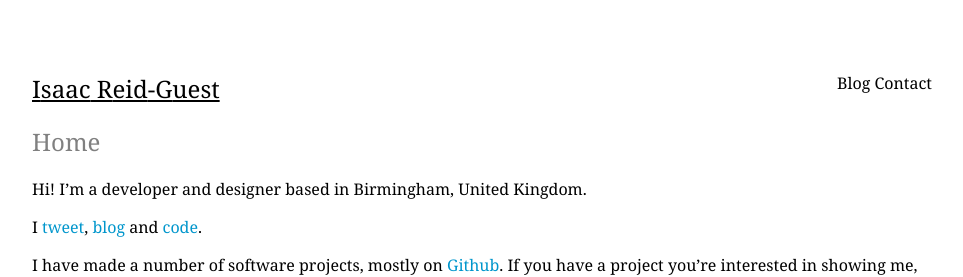
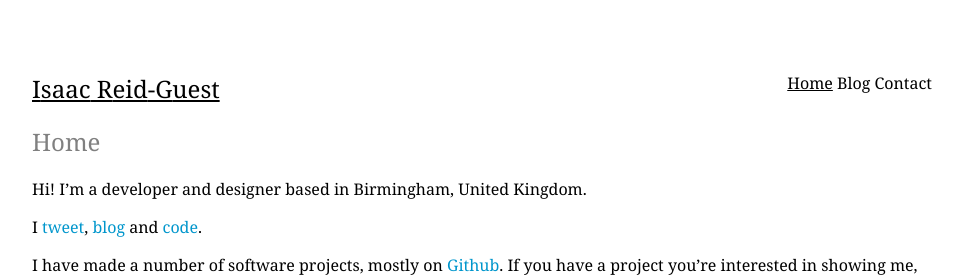
Before and after one commit to ir-g/ir-g.github.io, a Jekyll site: the page built from index.md, in a window 1280 px wide. Shown: the top 277 px of the page, without its empty margins (158-1121 px from the left). Built offline with Jekyll 4.4.1, drawn with Linux system fonts in a browser that asks for light colours.

Commit message:
Update default.html

```diff
--- a/_layouts/default.html
+++ b/_layouts/default.html
@@ -76,10 +76,11 @@ is_post:                        {{ page.is_post }}
 blogmenu:                       {{ blogmenu }}
 -->
       <div id="header">
-        <a href="/"><h1 class="site-title active">I<span>saac</span> R<span>eid</span>-G<span>uest</span></h1></a>
+        <a href="/"><h1 class="site-title {% if page.url == "/" %}active{%endif%}">I<span>saac</span> R<span>eid</span>-G<span>uest</span></h1></a>
         <div class="nav">
-          <a {% if blogmenu %}class="active"{%endif%} href="/blog">Blog</a>
-          <a {% if splitted_url_parts[1] == "contact" %}class="active"{%endif%} href="/contact">Contact</a>
+          <a id="menu-link-home" class="{% if page.url == "/" %}active{%endif%}">Home</a>
+          <a class="{% if blogmenu %}active{%endif%}" href="/blog">Blog</a>
+          <a class="{% if splitted_url_parts[1] == "contact" %}active{%endif%}" href="/contact">Contact</a>
         </div>
       </div>
       <div id="content">
```
